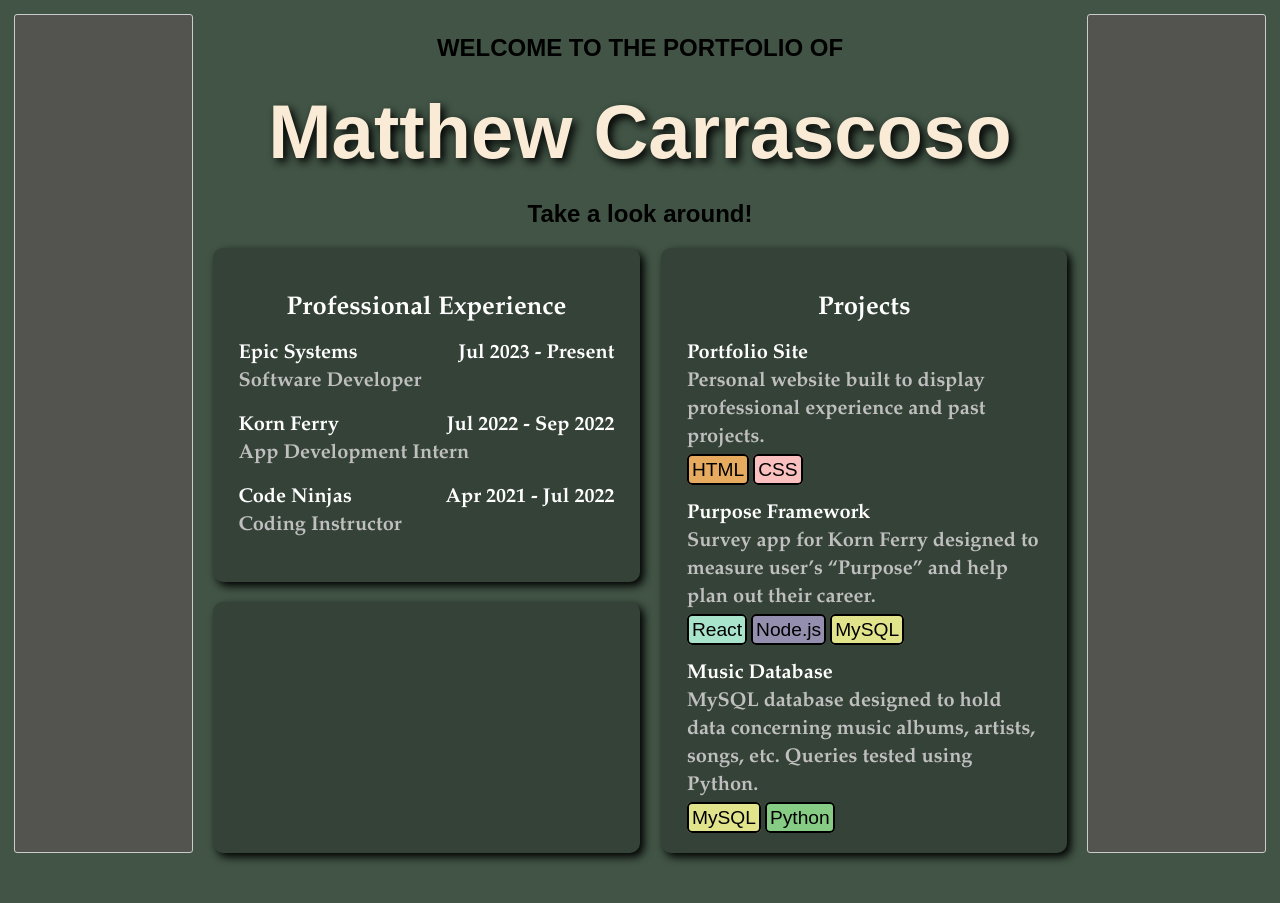
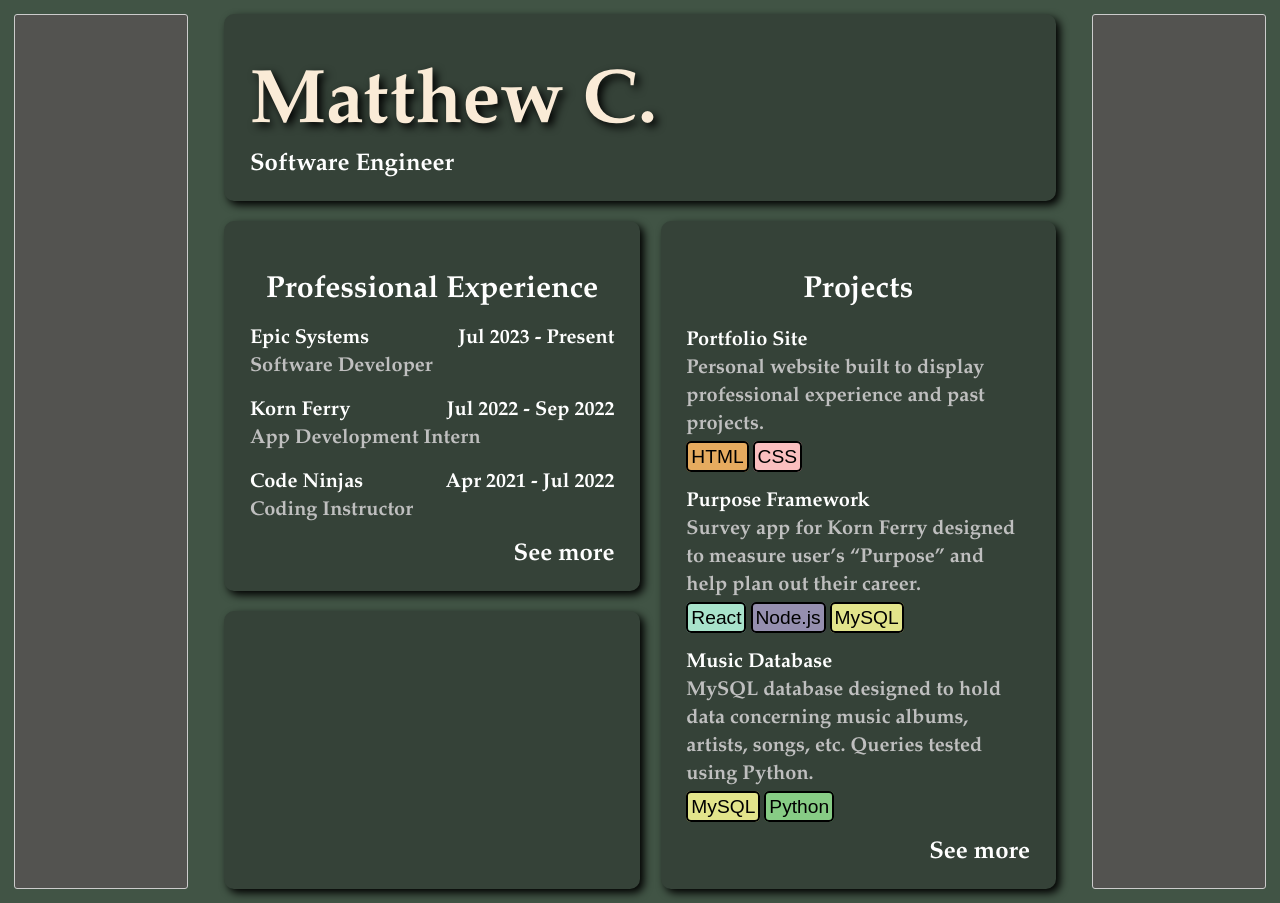
Before and after one commit to mattglennc/Portfolio, a plain HTML site: page index.html in a window 1280 px wide. Before the commit the page ends 867 px from the top, so only its background shows below. Drawn offline with Linux system fonts and the light colour scheme.

Commit message:
More updates

```diff
--- a/css/style.css
+++ b/css/style.css
@@ -24,6 +24,7 @@ a{
     padding-top:0;
     padding-bottom:0;
     grid-template-columns: 1fr 5fr 1fr;
+    gap:1rem;
     grid-auto-rows:minmax(98vh,auto);
 }
 
@@ -39,7 +40,7 @@ ul{
 
 
 h3{
-    font-size:1.6rem;
+    font-size:1.9rem;
     text-align:center;
     margin-bottom:0;
 }
@@ -72,7 +73,7 @@ h3{
     margin-top:.25rem;
 }
 
-.html, .css, .react, .nodejs, .mysql, .python {
+.html, .css, .react, .nodejs, .mysql, .python{
     font-size:1.2rem;
     padding:3px;
     line-height: 1.75rem;
@@ -106,7 +107,7 @@ a {
 
 .box-1{
     /*background: linear-gradient(75deg, rgb(43, 63, 55), rgb(134, 196, 171));*/
-    text-align: center;
+    /*text-align: center;*/
     display: flex;
     flex-direction:column;
     align-items: center;
@@ -120,7 +121,7 @@ a {
 
 .box-1 .main h1{
     font-size:calc(12px + 5vw);
-    margin: 2vw;
+    margin: 2vw 0vw 0vw 2vw;
     stroke-width: 1px;
     color:antiquewhite;
     text-shadow: 4px 4px 8px black;
@@ -163,6 +164,42 @@ a {
     flex: 0 0 50%;
     grid-row-gap:20px;
 }
+
+header{
+    background: rgb(53, 66, 56);
+    border-radius: 10px;
+    border-width: 2;
+    box-shadow: 4px 4px 8px black;
+    font-family: Garamond, serif;
+    color: rgb(255, 255, 255);
+    padding-top: 1.3rem;
+    margin:0px 20px;
+}
+
+header h2{
+    margin-left:2vw;
+    margin-top:0rem;
+    padding-bottom:1.3rem;
+}
+
+.seeMore{
+    text-align:right;
+    font-size:1.5rem;
+    font-weight:bold;
+}
+
+.seeMoreText:hover {
+    background-color: white;
+    color:rgb(53, 66, 56);
+    border-style:none;
+    border-radius:3px;
+    padding:3px;
+  }
+
+.box12{
+    justify-content: space-between;
+}
+
 
 
 .leftbox .box11, .box12, .box13, .box14{
@@ -248,6 +285,10 @@ a {
         display:none;
     }
 
+    header{
+        margin:0px;
+    }
+
 
 
 }
--- a/index.html
+++ b/index.html
@@ -20,9 +20,8 @@
 
                 <div class="main">
                     <header>
-                        <h2>WELCOME TO THE PORTFOLIO OF</h2>
-                        <h1>Matthew Carrascoso</h1>
-                        <h2>Take a look around!</h2>
+                        <h1>Matthew C.</h1>
+                        <h2>Software Engineer</h2>
                     </header>
                     <div class="container-12">
                         <div class="leftbox">
@@ -46,6 +45,9 @@
                                     <span class="list-text">Code Ninjas</span>
                                     <span class="list-text date">Apr 2021 - Jul 2022</span></div>
                                     <span class="list-text position">Coding Instructor</span>
+                                </div>
+                                <div class="list-line">
+                                    <a href="https://www.linkedin.com/in/mcarrascoso/" class="seeMore"><span class="seeMoreText">See more</span></a>
                                 </div>
                             </div>
                             <div class="box14"></div>
@@ -84,6 +86,9 @@
                                     </div>
 
                                 </a>
+                                <div class="list-line">
+                                    <a href="https://github.com/mattglennc?tab=repositories" class="seeMore"><span class="seeMoreText">See more</span></a>
+                                </div>
                             </div>
                         </a>
                     </div>
```
Also changed, not shown: 1 other file.
